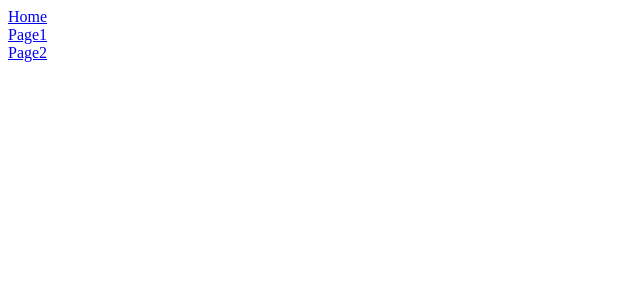
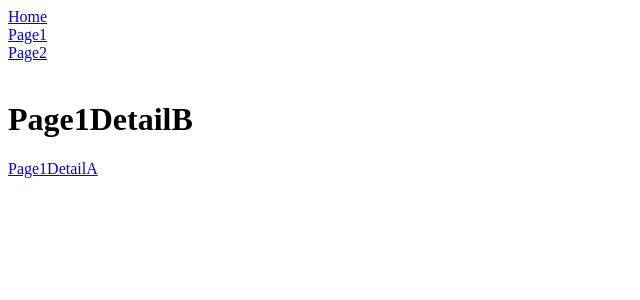
Before and after one commit to haru-oss/jakee-next, a React (Create React App) app in the folder next/: page /page1/detailB in a window 1280 px wide. Before the commit this address had no page. Shown: the top 300 px of the page, without its empty margins (0-640 px from the left). Built offline with nearby package versions, Linux system fonts and the light colour scheme.

Commit message:
ネストの方法は何通りかありそう。これはそのまま書いたやつ

```diff
--- a/next/src/App.jsx
+++ b/next/src/App.jsx
@@ -1,45 +1,50 @@
 import './App.css'
 
 import {BrowserRouter,Link,Route,Routes} from "react-router-dom"
+
 
 // import {useState,useCallback} from 'react'
 
 import { Home } from './Home';
 import { Page1 } from './Page1';
+import { Page1DetailA } from "./Page1DetailA";
+import {Page1DetailB}  from "./Page1DetailB";
 import { Page2 } from './Page2';
 
 export const App=()=> {
      return (
 
 
+        <>
+
 
                   <BrowserRouter>
-          <div>
-            {/* Linkは、aタグのような機能を持つ */}
                     <Link to="/">Home</Link>
                     <br />
                     <Link to="page1">Page1</Link>
                     <br />
                     <Link to="page2">Page2</Link>
-          </div>
 
                   <Routes>
                       <Route path="/" element={<Home />} />
-            <Route path="page1" element={<Page1 />} />
+
+                      <Route path="page1" element={<Page1 />}/>
+                      <Route path="page1/detailA" element={<Page1DetailA />}/>
+                      <Route path="page1/detailB" element={<Page1DetailB />} />
+                      {/* </Route> */}
+
                       <Route path="page2" element={<Page2 />} />
                   </Routes>
-          {/* <Routes>で囲った要素たちは、「このパスの時は、このコンポーネントを表示する と言った意味の記述をすることができる。」*/}
-
-
 
                   </BrowserRouter>
-// ルーティングの設定
-// 最初に、BrowserRouterというタグで全体を囲う
+
+        </>
 
 
 
 
-     )
+
+     );
 
 
-    };
+    }
--- a/next/src/Page1.jsx
+++ b/next/src/Page1.jsx
@@ -1,23 +1,21 @@
-import {Link} from "react-router-dom"
-import { Page1DetailA } from "./Page1DetailA";
-import {Page1DetailB}  from "./Page1DetailB"
+import {Link,Outlet} from "react-router-dom"
 
 export const Page1 = () => {
     return(
 
-        // <BrowserRouter>
+
           <div>
               <h1>Page1</h1>
-              <Link to = "/page1/detailA">DetaileA</Link>
+              <Link to={"DetailA"}>Page1DetailA</Link>
               <br />
-              <Link to = "/page1/detailB">DetaileB</Link>
+              <br />
+              <Link to={"DetailB"}>Page1DetailB</Link>
+              {/* <Outlet/> */}
           </div>
 
-        //   <Routes>
-        //       <Route path="/page1/detailA" element={<Page1DetailA />} />
-        //       <Route path="/page1/detailB" element={<Page1DetailB />} />
-        //   </Routes>
 
-        /* </BrowserRouter> */
+
     )
+
+
 };
--- a/next/src/Page1DetailA.jsx
+++ b/next/src/Page1DetailA.jsx
@@ -1,4 +1,4 @@
-
+import {Link,Outlet} from "react-router-dom"
 
 export const Page1DetailA = () => {
     return(
@@ -6,6 +6,7 @@ export const Page1DetailA = () => {
 
         <div>
             <h1>Page1DetailA</h1>
+
         </div>
     )
 };
--- a/next/src/Page1DetailB.jsx
+++ b/next/src/Page1DetailB.jsx
@@ -1,9 +1,14 @@
+import {Link,Outlet} from "react-router-dom"
+
 export const Page1DetailB= () => {
     return(
 
 
         <div>
+              <br />
+
             <h1>Page1DetailB</h1>
+            <Link to={"DetailA"}>Page1DetailA</Link>
         </div>
     )
 };
```
Lines whose indentation alone changed are shown as unchanged.
